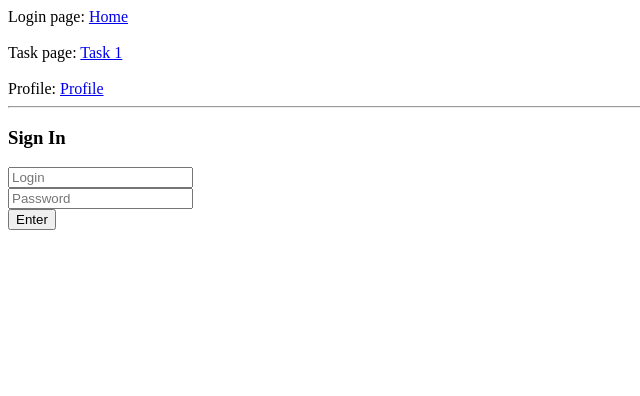
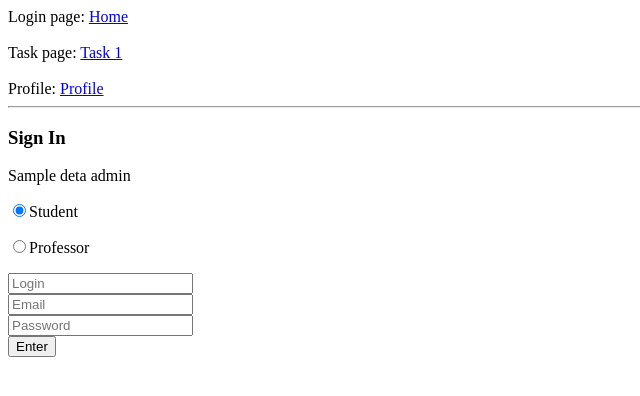
Before and after one commit to apollliinaria/edu_project22, a Flask app: template templates/login.html in a window 1280 px wide. Shown: the top 396 px of the page, without its empty margins (0-640 px from the left). Run offline with Flask 2, Linux system fonts and the light colour scheme; the template is opened without the code that fills it: most values are stand-ins (such as "Sample title", 1, 10 or a date in 2020).

Commit message:
все плохо в.2

```diff
--- a/main.py
+++ b/main.py
@@ -18,13 +18,32 @@ heads = {
 langes = [{'id': 52, 'name': 'C++ (GCC 7.4.0)'}, {'id': 54, 'name': 'C++ (GCC 9.2.0)'}, {'id': 62, 'name': 'Java (OpenJDK 13.0.1)'}, {'id': 71, 'name': 'Python (3.8.1)'}]
 app.secret_key = '1806363f0fmshf3926631702e101p1eda9ajsn5e10975d9be7'
 
-@app.route('/login', methods = ['GET', 'POST'])
+@app.route('/login', methods =['GET', 'POST'])
 def login():
-    return render_template("login.html", title = "Login")
+    #после отправки формы
+    if request.method == 'POST':
+        #если не войдено
+        if 'username' not in session:
+            username = request.form['username']
+            cursor.execute("SELECT * FROM users_table_1 WHERE username=?", (username,))
+            #если это имя есть в таблице пользователей
+            if cursor.fetchone():
+                session['username'] = username
+                cursor.execute("SELECT role FROM users_table_1 WHERE username=?", (session['username'],))
+                session['role'] = cursor.fetchone()
+                return render_template('login.html', deta = 'Hello, ' + request.form['username'], role = session['role'], logInfo = 'Logout', title="Login")
+            else:
+                return render_template('login.html', deta = 'You are not registered', title="Login")
+        else:
+            return render_template('login.html', deta = 'You are already in as ' + session['username'], logInfo = 'Logout', title="Login")
+    else:
+        return render_template('login.html', title="Login")
+
+
 @app.route('/', methods = ['GET', 'POST'])
 def index():
     if request.method == 'POST':
-        myCode = request.form.get('code_area')
+        myCode = request.form.get('qwerty')
         mC = myCode.encode("UTF-8")
         Code = base64.b64encode(mC)
         Cd = Code.decode("UTF-8")
--- a/templates/login.html
+++ b/templates/login.html
@@ -6,11 +6,18 @@
 <div class="registration-cssave">
     <form>
         <h3 class="text-center">Sign In</h3>
+        {{ deta }}
+        {{ role }}
+        <p><input type="radio" name="role" value="Student" checked>Student </p>
+        <p><input type="radio" name="role" value="Professor">Professor</p>
         <div class="form-group">
             <input class="form-control item" type="text" name="username" maxlength="15" minlength="4" pattern="^[a-zA-Z0-9_.-]*$" id="username" placeholder="Login" required>
         </div>
         <div class="form-group">
-            <input class="form-control item" type="password" name="Пароль" minlength="6" id="password" placeholder="Password" required>
+            <input class="form-control item" type="text" name="mail" id="mail" placeholder="Email" required>
+        </div>
+        <div class="form-group">
+            <input class="form-control item" type="password" name="password" minlength="6" id="password" placeholder="Password" required>
         </div>
         <div class="form-group">
             <button class="btn btn-primary btn-block create-account" type="submit">Enter</button>
--- a/templates/task1.html
+++ b/templates/task1.html
@@ -21,16 +21,12 @@
             {% endfor %}</p>
            <textarea id="Code" name="qwerty" rows="30" cols="50" style="resize:none" required placeholder="//Enter your code here.">{{Code}}</textarea>
             <textarea id="rets" name="rets" rows="30" cols="50" style="resize:none" placeholder="//Your output here.">{{rets}}</textarea><br>
-            <input type="text" name="in" placeholder="cin">
         <label for="input">Enter your input:</label><br>
-		<textarea id="input" name="input" rows="5" cols="50" style="resize:none" placeholder="//Your Input here.">{{input}}</textarea>
+		<textarea id="input" name="in" rows="5" cols="50" style="resize:none" placeholder="//Your Input here.">{{input}}</textarea>
 		<input type="checkbox" name="check" id="GFG"
                     value="1" {{check}}>Enable input<br>
             <input type="submit" class="butt" id="butt" value="Send for check">
         </form>
     </div>
-    <div class="response">
-        {{ rets }}
-    </div>
 
 {% endblock %}
```
